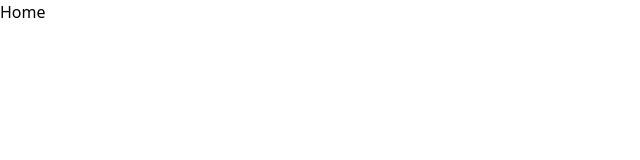
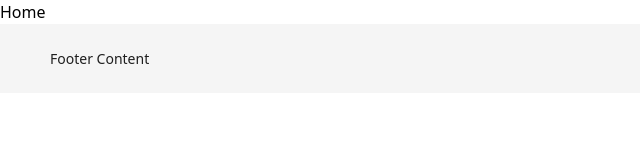
Before and after one commit to sebasseb/nexvyte, a React (Vite) app in the folder nexvyte-project/: page / in a window 1280 px wide. Shown: the top 160 px of the page, without its empty margins (0-640 px from the left). Built offline with nearby package versions, Linux system fonts and the light colour scheme.

Commit message:
pruebas git

```diff
--- a/nexvyte-project/src/App.tsx
+++ b/nexvyte-project/src/App.tsx
@@ -1,21 +1,24 @@
 import { BrowserRouter as Router, Routes, Route } from 'react-router-dom';
 import "./App.css";
 import RouteList from "./router/routes";
-
-
+import { Footer } from 'antd/es/layout/layout';
 
 function App() {
-
-
-
   return (
+    <div className="min-h-screen flex flex-col">
       <Router>
+        <div className="flex-grow">
           <Routes>
             {Object.values(RouteList).map((route, index) => (
               <Route key={index} path={route.path} element={route.element} />
             ))}
           </Routes>
+        </div>
       </Router>
+      <Footer className="bg-gray-800 text-white p-4 text-center">
+        Footer Content
+      </Footer>
+    </div>
   );
 }
 
```
Also changed, not shown: nexvyte-project/src/components/Footer/Footer.tsx (added, +15 -0 lines), 1 other file (tests, documents, lock files or other folders). Lines whose indentation alone changed are shown as unchanged.
